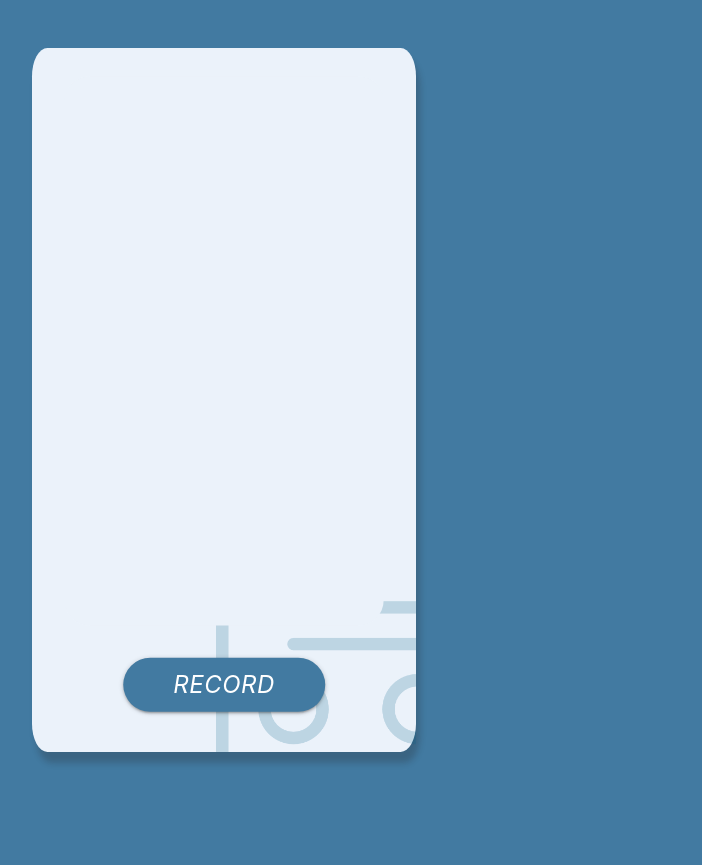
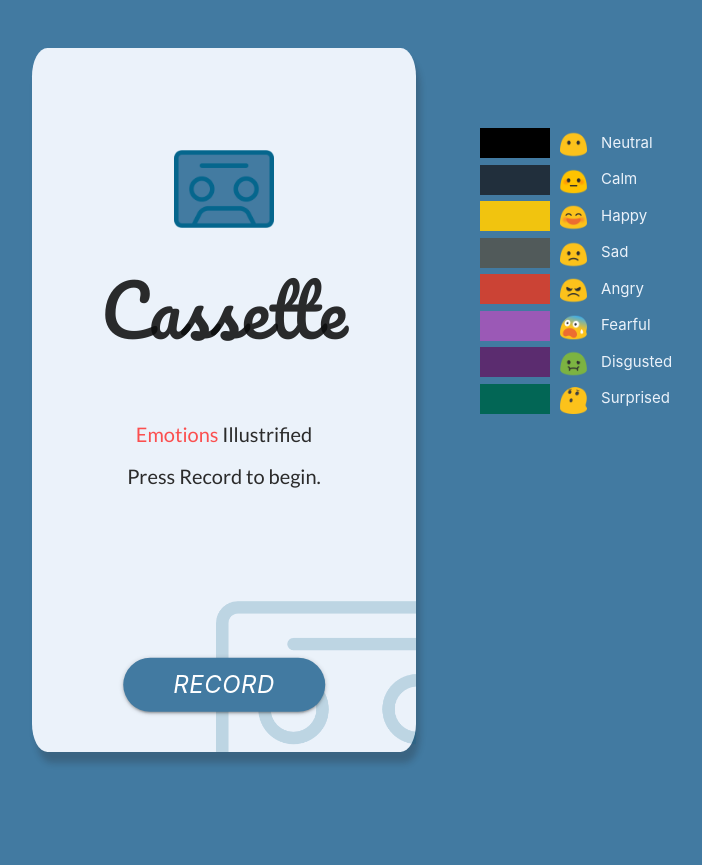
Before and after one commit to mrzzy/Cassette, a Flask app: page / in a window 1280 px wide. Shown: the top 865 px of the page, without its empty margins (416-1118 px from the left). Before the commit the page ends 764 px from the top, so only its background shows below. Run offline with Flask 2, Linux system fonts and the light colour scheme.

Commit message:
final ui

```diff
--- a/static/style.css
+++ b/static/style.css
@@ -125,6 +125,7 @@
   /* background-color: #FFFFFF; */
   background-color: #EBF2FA;
   border-radius: 25px;
+  box-shadow: 4px 11px 6px rgba(36, 31, 31, 0.23);
 }
 
 #mediaButton {
@@ -132,8 +133,10 @@
 }
 
 .emojis {
-  width: 27px;
+  width: auto;
   height: 27px;
+  display: inline-block;
+  margin-left: 10px;
 }
 
 .circle-div {
@@ -161,3 +164,23 @@
   left: 12px;
   position:absolute;
 }
+
+.cheatsheet {
+  height: 30px;
+  width: 70px;
+  display: inline-block;
+  position:relative;
+  margin-left:70%;
+}
+
+.cheatsheet-div {
+  position:relative;
+  margin-top:10%;
+}
+
+.emotion-labels {
+  position:absolute;
+  color:#EBF2FA;
+  top:-38%;
+  left:173%;
+}
--- a/templates/index.html
+++ b/templates/index.html
@@ -22,6 +22,19 @@
     <title>Cassette</title>
   </head>
   <body>
+
+      <div class='cheatsheet-div'>
+        <div><div class='cheatsheet' style='background-color:#000000;'> <p class='emotion-labels'>Neutral</p></div><img src="../static/images/emojis/neutral.png" class='emojis'></div>
+        <div><div class='cheatsheet' style='background-color:#212F3C;'> <p class='emotion-labels'>Calm</p></div><img src="../static/images/emojis/calm.png" class='emojis'></div></div>
+        <div><div class='cheatsheet' style='background-color:#F1C40F;'> <p class='emotion-labels'>Happy</p></div><img src="../static/images/emojis/happy.png" class='emojis'></div></div>
+        <div><div class='cheatsheet' style='background-color:#515A5A;'> <p class='emotion-labels'>Sad</p></div><img src="../static/images/emojis/sad.png" class='emojis'></div></div>
+        <div><div class='cheatsheet' style='background-color:#CB4335;'> <p class='emotion-labels'>Angry</p></div><img src="../static/images/emojis/angry.png" class='emojis'></div></div>
+        <div><div class='cheatsheet' style='background-color:#9B59B6;'> <p class='emotion-labels'>Fearful</p></div><img src="../static/images/emojis/fearful.png" class='emojis'></div></div>
+        <div><div class='cheatsheet' style='background-color:#5B2C6F;'> <p class='emotion-labels'>Disgusted</p></div><img src="../static/images/emojis/disgusted.png" class='emojis'></div></div>
+        <div><div class='cheatsheet' style='background-color:#026655;'> <p class='emotion-labels'>Surprised</p></div><img src="../static/images/emojis/surprised.png" class='emojis'></div></div>
+      </div>
+    </div>
+
     <div class='cassette'>
       <div class='container'>
         <img src="../static/images/cassette.png" class='icon'>
@@ -31,8 +44,6 @@
         <div id='bigContainer' class='text-div' style="overflow: auto;">
         </div>
         <img src="../static/images/cassette2.png" class='icon2'>
-        <p class='subtext'><span style='color: #A5BE00'>Emotions</span> Illustrified</p>
-        <p class='subtext2'>Press Play to begin.</p>
 
         <div>
           <img src="../static/images/cassette2.png" class='icon2'>
@@ -45,7 +56,15 @@
           </a>
         </div>
       </div>
-    </div>
+
+  <script>
+  $( '#bigContainer').hide();
+  $( "#mediaButton" ).mousedown(function() {
+  $( "#bigContainer" ).fadeIn( "slow", function() {
+    // Animation complete
+    });
+  });
+  </script>
     <script src="https://cdnjs.cloudflare.com/ajax/libs/materialize/1.0.0-rc.2/js/materialize.min.js"></script>
   </body>
 </html>
```
